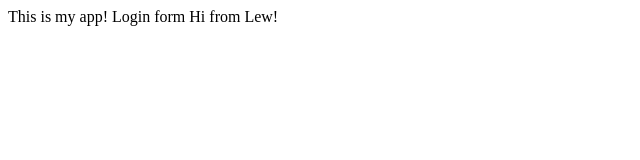
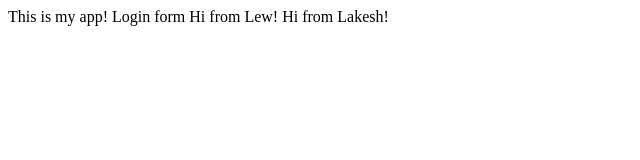
Before and after one commit to Houlz99/myappsample, a plain HTML site: page index.html in a window 1280 px wide. Shown: the whole page, without its empty margins (0-640 px from the left). Drawn offline with Linux system fonts and the light colour scheme.

Commit message:
Hi from Lakesh

```diff
--- a/index.html
+++ b/index.html
@@ -8,5 +8,7 @@
 	Login form
 
 	Hi from Lew!
+
+	Hi from Lakesh!
 </body>
 </html>
```
